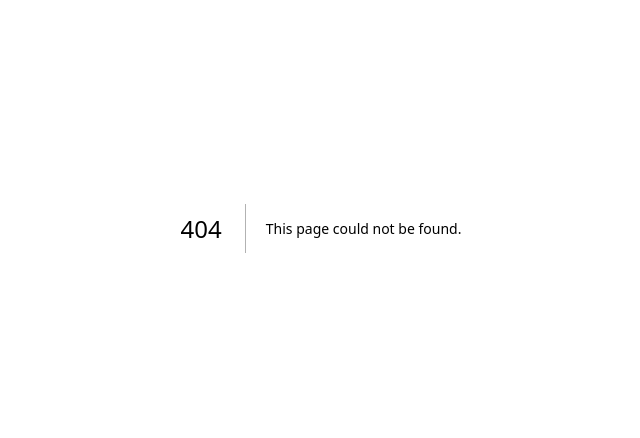
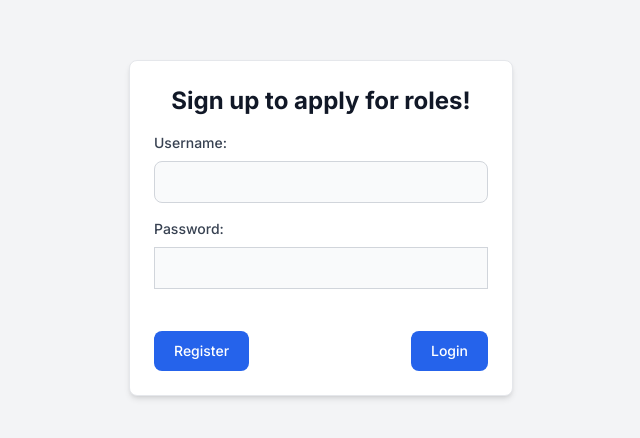
Before and after one commit to Bitterostrich/auditions_board, a Next.js app in the folder frontend_nextjs/auditions-board/: page /register in a window 1280 px wide. Before the commit this address had no page. Shown: the part 172-610 px from the top of the page, without its empty margins (319-959 px from the left). Built offline with nearby package versions, Linux system fonts and the light colour scheme.

Commit message:
register page created, register page not working, branch likely broken

```diff
--- /dev/null
+++ b/frontend_nextjs/auditions-board/app/register/page.js
@@ -0,0 +1,161 @@
+"use client";
+import { useState } from "react";
+import Link from "next/link";
+
+const Register = (props) => {
+  const [disabled, setDisabled] = useState(false);
+  const [passwordStrength, setPasswordStrength] = useState("");
+  const [passwordStrengthClass, setPasswordStrengthClass] = useState("")
+  const [progressBarClass, setProgressBarClass] = useState("");
+  const [progressBarWidth, setProgressBarWidth] = useState(0);
+
+  const submitHandler = (e) => {
+    e.preventDefault();
+    setDisabled(true);
+    console.log("Client object:", props.client);
+
+    props.client.login(e.target.username.value, e.target.password.value)
+      .then((response) => {
+        setDisabled(false);
+        props.loggedIn(response.data.token);
+      })
+      .catch(() => {
+        alert("An error occurred");
+        setDisabled(false);
+      });
+  };
+
+
+
+
+  const strength = {
+    1: "weak",
+    2: "medium",
+    3: "strong",
+  };
+
+
+  const getIndicator = (password, strengthValue) => {
+    for (let index = 0; index < password.length; index++) {
+      let char = password.charCodeAt(index);
+      if (!strengthValue.upper && char >= 65 && char <= 90) {
+        strengthValue.upper = true;
+      } else if (!strengthValue.numbers && char >= 48 && char <= 57) {
+        strengthValue.numbers = true;
+      } else if (!strengthValue.lower && char >= 97 && char <= 122) {
+        strengthValue.lower = true;
+      }
+    }
+    let strengthIndicator = 0;
+    for (let metric in strengthValue) {
+      if (strengthValue[metric] === true) {
+        strengthIndicator++;
+      }
+    }
+    return strength[strengthIndicator] ?? "";
+  };
+
+
+  const getStrength = (password) => {
+    let strengthValue = {
+      upper: false,
+      numbers: false,
+      lower: false,
+    };
+    return getIndicator(password, strengthValue);
+  };
+
+  const handleChange = (e) => {
+    const password = e.target.value;
+    const strengthText = getStrength(password);
+    setPasswordStrength(`${strengthText} Password`);
+    updateProgressBar(strengthText);
+  };
+
+  const updateProgressBar = (strengthText) => {
+    let width, className;
+    switch (strengthText) {
+      case "weak":
+        width = 33;
+        className = "bg-weak";
+        break;
+      case "medium":
+        width = 66;
+        className = "bg-medium";
+        break;
+      case "strong":
+        width = 100;
+        className = "bg-strong";
+        break;
+      default:
+        width = 0;
+        className = "";
+    }
+    setProgressBarClass(className);
+    setProgressBarWidth(width);
+  };
+
+  return (
+    <div className="flex items-center justify-center h-screen bg-gray-100">
+      <div className="p-6 max-w-sm w-full bg-white rounded-lg border border-gray-200 shadow-md">
+        <h2 className="text-2xl font-bold text-gray-900 text-center mb-4">
+          Sign up to apply for roles!
+        </h2>
+        <form onSubmit={submitHandler} className="space-y-4">
+          <div>
+            <label
+              htmlFor="username"
+              className="text-sm font-medium text-gray-700 block mb-2"
+            >
+              Username:
+            </label>
+            <input
+              type="text"
+              name="username"
+              id="username"
+              className="bg-gray-50 border border-gray-300 text-gray-900 text-sm rounded-lg focus:ring-blue-500 focus:border-blue-500 block w-full p-2.5"
+              disabled={disabled}
+            />
+          </div>
+
+          <div>
+            <label
+              htmlFor="password"
+              className="text-sm font-medium text-gray-700 block mb-2"
+            >
+              Password:
+            </label>
+            <input
+              type="password"
+              name="password"
+              id="password"
+              onChange={handleChange}
+              className="bg-gray-50 border border-gray-300 text-gray-900 text-sm  focus:ring-blue-500 focus:border-blue-500 block w-full p-2.5"
+              disabled={disabled}
+            />
+          </div>
+          <div
+          className={`h-2.5 rounded-full progress-bar ${progressBarClass}`} style={{ width: `${progressBarWidth}%` }}></div>
+          <div className="flex justify-between items-center">
+                    <button
+                        type="submit"
+                        className="text-white bg-blue-600 hover:bg-blue-700 focus:ring-4 focus:ring-blue-300 font-medium rounded-lg text-sm w-full sm:w-auto px-5 py-2.5 text-center disabled:bg-blue-300"
+                        disabled={disabled}
+                    >
+                        Register
+                    </button>
+
+                    <Link
+                    className="bg-blue-600 text-white hover:bg-blue-700 focus:ring-4 focus:ring-blue-300 font-medium rounded-lg text-sm w-full sm:w-auto px-5 py-2.5 text-center disabled:bg-blue-300"
+                    href="/login">
+                   Login</Link>
+                    </div>
+        </form>
+        {/* <button onClick={props.toggleView}>Don't have an account?
+                    <Link href="/register"> Sign Up</Link></button> */}
+      </div>
+    </div>
+  );
+};
+
+export default Register;
```
Also changed, not shown: package.json (added, +7 -0 lines), frontend_nextjs/auditions-board/app/components/Register.jsx (added), 1 other file (tests, documents, lock files or other folders).
